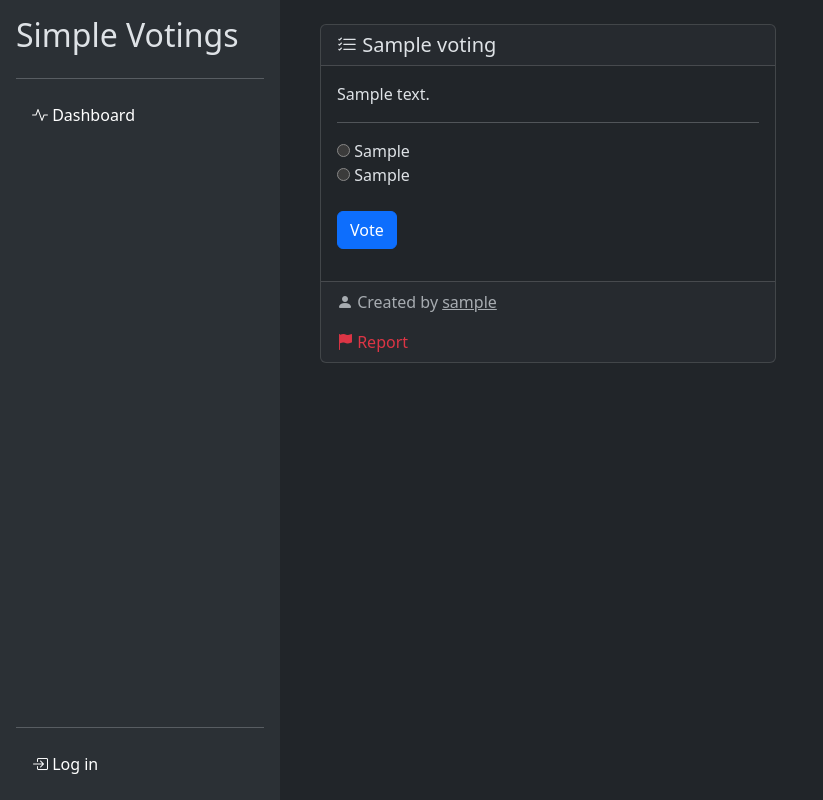
After one commit to arsenykot/Votings, a Django app: page /votings/view/1 in a window 1280 px wide. The commit adds this page. Shown: the whole page, without its empty margins (0-823 px from the left). Run offline with Django 5.2, Linux system fonts and the light colour scheme; tables that the repository leaves empty hold one stand-in row (values such as "Sample post").

Commit message:
Доработаны базовые шаблоны; Создан примерный дизайн страницы просмотра голосования

```diff
--- a/main/models.py
+++ b/main/models.py
@@ -5,7 +5,7 @@ from django.contrib.auth.models import User
 class Voting(Model):
     author = ForeignKey(User, on_delete=CASCADE, related_name='votings')
     name = CharField(max_length=20)
-    description = CharField(max_length=100)
+    description = CharField(max_length=512)
     option1 = CharField(max_length=20)
     option2 = CharField(max_length=20)
     date_created = DateTimeField(auto_now=True)
--- a/main/templates/abc/with_sidebar.html
+++ b/main/templates/abc/with_sidebar.html
@@ -5,7 +5,7 @@
         <div id="sidebar-container" class="w-15 position-fixed start-0 h-100 sidebar-container d-flex" style="width: 15%;">
             {% block sidebar-override %}
             <div class="d-flex flex-column flex-shrink-0 p-3 bg-body-tertiary start-0 top-0 w-100" id="sidebar" style="min-width: 280px;">
-                <h2>Simple Votings</h2>
+                <h2><a class="text-reset text-decoration-none" href="/">Simple Votings</a></h2>
                 <hr>
                 <ul class="nav nav-pills flex-column mb-auto">
                     <li class="nav-item">
@@ -68,8 +68,10 @@
         </div>
     </div>
     <div class="w-85 mw-100 ms-3 d-flex flex-column end-0 overflow-y-scroll object-fit-fill" style="min-width: 100px; width: 85%;">
-        {% block content %}
-        {% endblock %}
+        <div class="container-fluid p-4">
+            {% block content %}
+            {% endblock %}
+        </div>
     </div>
     <div id="toast-container">
     </div>
--- a/main/templates/account/profile.html
+++ b/main/templates/account/profile.html
@@ -1,6 +1,5 @@
 {% extends "abc/with_sidebar.html" %}
 {% block content %}
-<div class="container-fluid p-4">
 <div class="row">
     <div class="col-12">
         <h1 class="mb-4">
@@ -68,5 +67,4 @@
         </div>
     </div>
 </div>
-</div>
 {% endblock %}
--- /dev/null
+++ b/main/templates/votings/error/not_found.html
@@ -0,0 +1,6 @@
+{% extends "abc/alert_with_sidebar.html" %}
+{% block alert_title %}<i class="bi-exclamation-octagon-fill"></i> Voting not found</h1>{% endblock %}
+{% block alert_content %}
+<h3>The requested voting was not found.</h3>
+<h3>Please make sure that the URL is correct.</h3>
+{% endblock %}
--- /dev/null
+++ b/main/templates/votings/error/removed.html
@@ -0,0 +1,5 @@
+{% extends "abc/alert_with_sidebar.html" %}
+{% block alert_title %}<i class="bi-ban-fill"></i> Voting removed</h1>{% endblock %}
+{% block alert_content %}
+<h3>The requested voting was removed for violating the platform rules.</h3>
+{% endblock %}
--- a/main/templates/votings/new.html
+++ b/main/templates/votings/new.html
@@ -9,7 +9,7 @@
             <label for="floatingName">Name</label>
         </div><br>
         <div class="form-floating">
-            <textarea class="form-control txtarea" id="floatingDescription" placeholder="Description" maxlength="100" name="description"
+            <textarea class="form-control txtarea" id="floatingDescription" placeholder="Description" maxlength="512" name="description"
             rows=6 form="newform"></textarea>
             <label for="floatingDescription">Description</label>
         </div><br>
--- /dev/null
+++ b/main/templates/votings/view.html
@@ -0,0 +1,59 @@
+{% extends "abc/with_sidebar.html" %}
+{% block title %}Simple Votings - "{{title}}"{% endblock %}
+{% block content %}
+{% comment %} <div class="row">
+    <div class="col-12">
+        <h1 class="mb-4">
+            <i class="bi bi-file-earmark-fill"></i>
+            {{title}}
+        </h1>
+        <ul>
+            <li class="text-secondary"></li>
+            <li class="text-danger"><i class="bi bi-flag-fill"></i> <a class="text-reset" href="/voting/report/{{id}}">Report this voting</a></li>
+        </ul>
+        <h4>
+            {{description}}
+        </h4>
+    </div>
+</div> {% endcomment %}
+<div class="row">
+    <div class="col-md-8 col-lg-6">
+        <div class="card mb-4">
+            <div class="card-header">
+                <h5 class="mb-0">
+                    <i class="bi bi-list-check"></i>
+                    {{title}}
+                </h5>
+            </div>
+            <div class="card-body">
+                <div class="mb-3">
+                    <p>
+                        {{description}}
+                    </p>
+                </div>
+                <hr>
+                <div class="mb-3">
+                    <form action="/api/voting/vote/{{id}}/" method="POST" id="voteform">
+                        {% csrf_token %}
+                        {% for id, option in options %}
+                        <label><input type="radio" name="option" value="{{id}}"> {{option}}</label>
+                        <br>
+                        {% endfor %}
+                        <br>
+                        <button type="submit" data-spinner-text="Submitting your vote..." class="btn btn-primary">Vote</button>
+                    </form>
+                </div>
+                <script>
+                    document.getElementById("voteform").onsubmit = buildAjaxFormHandler(function(resp){
+                        console.log(resp);
+                    });
+                </script>
+            </div>
+            <div class="card-footer">
+                <p class="text-secondary-emphasis"><i class="bi bi-person-fill"></i> Created by <a href="/user/{{author.id}}" class="text-reset" target="_blank">{{author.username}}</a></p>
+                <a class="text-danger text-decoration-none" href="/votings/report/{{id}}" target="_blank"><i class="bi bi-flag-fill"></i> Report</a>
+            </div>
+        </div>
+    </div>
+</div>
+{% endblock %}
--- a/main/urls.py
+++ b/main/urls.py
@@ -8,6 +8,8 @@ urlpatterns = [
     path('', index_page_view),
     path('account/login', login_page_view),
     path('votings/new', new_voting_view),
+#    path('votings/list', voting_list_view),
+    path('votings/view/<int:id>', existing_voting_view),
     path('account/register', register_page_view),
     path('account/profile', profile_page_view)
 ]
--- a/main/views.py
+++ b/main/views.py
@@ -3,6 +3,7 @@ from django.shortcuts import render, redirect
 from django.contrib.auth.decorators import login_required
 from django.contrib import auth
 from django.http import HttpResponse
+from main.models import Voting
 
 def index_page_view(req):
    return render(req, "index.html")
@@ -32,3 +33,15 @@ def register_page_view(req):
 
 def profile_page_view(req):
     return render(req, "account/profile.html")
+
+def existing_voting_view(req, id:int):
+    voting = Voting.objects.filter(id=id)
+    if len(voting) <= 0:
+        return render(req, "votings/error/not_found.html", status=404)
+    voting = voting[0]
+    return render(req, "votings/view.html", {
+        "title": voting.name,
+        "description": voting.description,
+        "options": [(0, voting.option1), (1, voting.option2)], # заглушка
+        "author": voting.author
+    })
```
Also changed, not shown: main/templates/abc/alert_with_sidebar.html (added, +13 -0 lines). Lines whose indentation alone changed are shown as unchanged.
